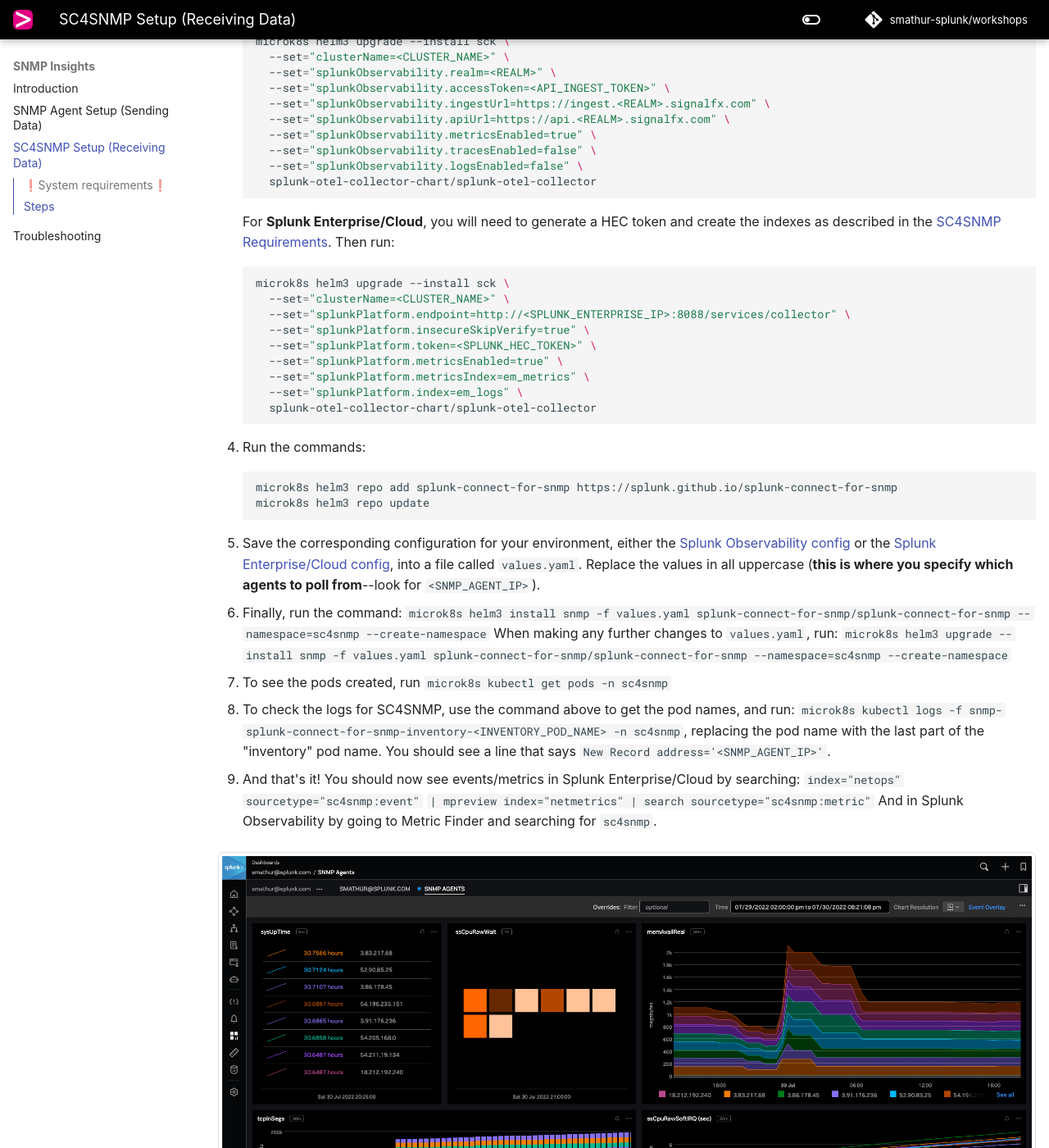
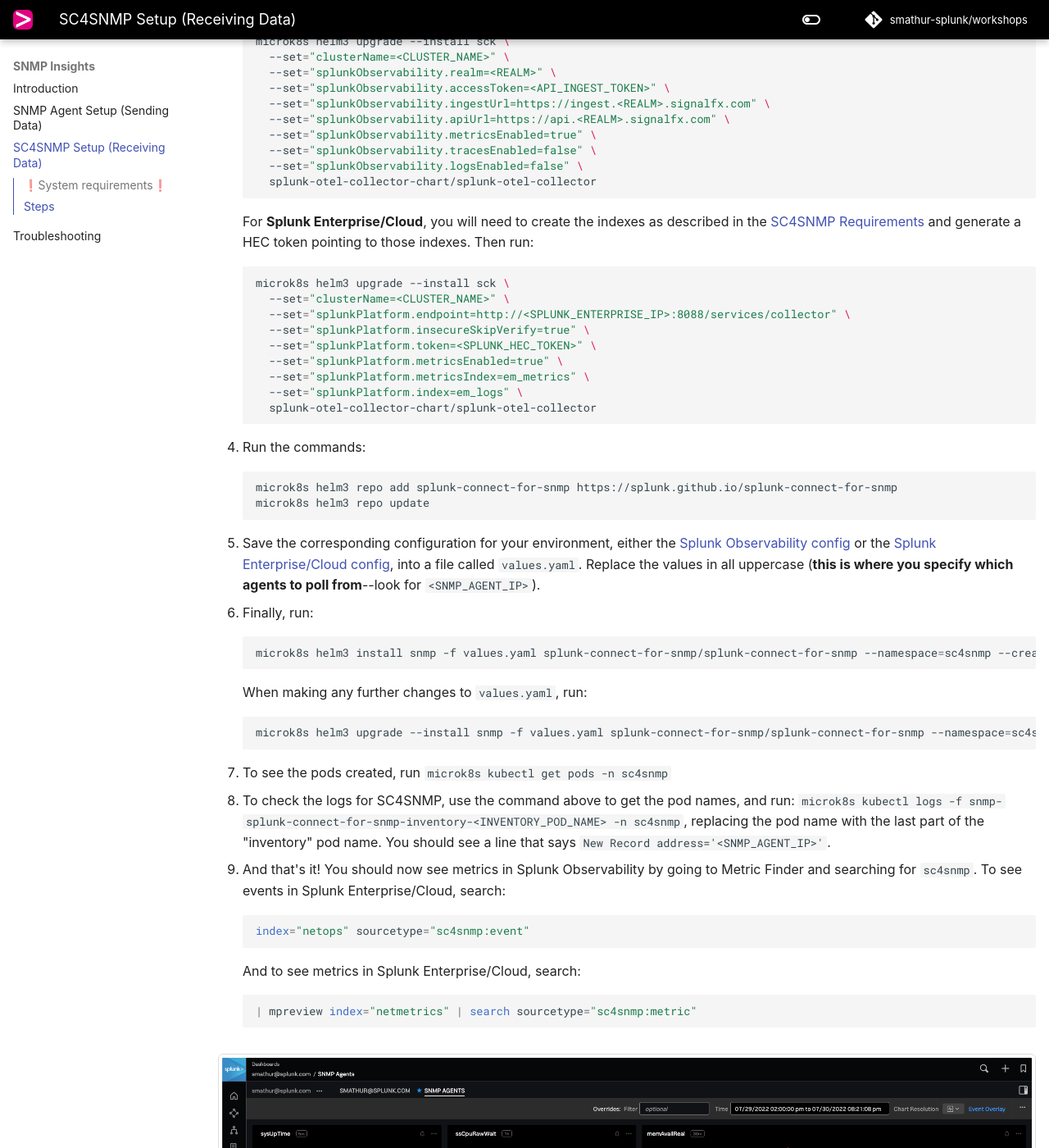
Before and after one commit to smathur-splunk/workshops, an MkDocs documentation site: the page built from docs/snmp_host.md, in a window 1280 px wide and 1400 px high, scrolled down 1129 px. Shown: the whole window at 82% size. Built offline with MkDocs 1.6.1 and Material for MkDocs 9.7.7, drawn with Linux system fonts in a browser that asks for light colours; some web fonts are replaced; comment, search, counter and statistics services are not loaded; the version menu is left out.

Commit message:
Format SC4SNMP page

````diff
--- a/docs/snmp_host.md
+++ b/docs/snmp_host.md
@@ -47,7 +47,7 @@
   --set="splunkObservability.logsEnabled=false" \
   splunk-otel-collector-chart/splunk-otel-collector
 ```
-For **Splunk Enterprise/Cloud**, you will need to generate a HEC token and create the indexes as described in the [SC4SNMP Requirements](https://splunk.github.io/splunk-connect-for-snmp/main/gettingstarted/splunk-requirements). Then run:
+For **Splunk Enterprise/Cloud**, you will need to create the indexes as described in the [SC4SNMP Requirements](https://splunk.github.io/splunk-connect-for-snmp/main/gettingstarted/splunk-requirements) and generate a HEC token pointing to those indexes. Then run:
 ```bash
 microk8s helm3 upgrade --install sck \
   --set="clusterName=<CLUSTER_NAME>" \
@@ -68,10 +68,14 @@
 
 5. Save the corresponding configuration for your environment, either the [Splunk Observability config](https://gist.githubusercontent.com/smathur-splunk/4660aab9c9aed7bac8bc95c20ec6afb4/raw/257b48c476cecb33685ba2641e9b510bf5bf7077/splunk_o11y_values.yaml) or the [Splunk Enterprise/Cloud config](https://gist.githubusercontent.com/smathur-splunk/4660aab9c9aed7bac8bc95c20ec6afb4/raw/257b48c476cecb33685ba2641e9b510bf5bf7077/splunk_enterprise_values.yaml), into a file called `values.yaml`. Replace the values in all uppercase (**this is where you specify which agents to poll from**--look for `<SNMP_AGENT_IP>`).
 
-6. Finally, run the command:
-`microk8s helm3 install snmp -f values.yaml splunk-connect-for-snmp/splunk-connect-for-snmp --namespace=sc4snmp --create-namespace`
+6. Finally, run:
+```bash
+microk8s helm3 install snmp -f values.yaml splunk-connect-for-snmp/splunk-connect-for-snmp --namespace=sc4snmp --create-namespace
+```
 When making any further changes to `values.yaml`, run:
-`microk8s helm3 upgrade --install snmp -f values.yaml splunk-connect-for-snmp/splunk-connect-for-snmp --namespace=sc4snmp --create-namespace`
+```bash
+microk8s helm3 upgrade --install snmp -f values.yaml splunk-connect-for-snmp/splunk-connect-for-snmp --namespace=sc4snmp --create-namespace
+```
 
 7. To see the pods created, run `microk8s kubectl get pods -n sc4snmp`
 
@@ -79,9 +83,13 @@
 `microk8s kubectl logs -f snmp-splunk-connect-for-snmp-inventory-<INVENTORY_POD_NAME> -n sc4snmp`, replacing the pod name with the last part of the "inventory" pod name.
 You should see a line that says `New Record address='<SNMP_AGENT_IP>'`.
 
-9. And that's it! You should now see events/metrics in Splunk Enterprise/Cloud by searching:
-`index="netops" sourcetype="sc4snmp:event"`
-`| mpreview index="netmetrics" | search sourcetype="sc4snmp:metric"`
-And in Splunk Observability by going to Metric Finder and searching for `sc4snmp`.
+9. And that's it! You should now see metrics in Splunk Observability by going to Metric Finder and searching for `sc4snmp`. To see events in Splunk Enterprise/Cloud, search:
+```sql
+index="netops" sourcetype="sc4snmp:event"
+```
+And to see metrics in Splunk Enterprise/Cloud, search:
+```sql
+| mpreview index="netmetrics" | search sourcetype="sc4snmp:metric"
+```
 
 ![Custom SNMP Dashboard in Splunk Observability](images/snmp_dash.png)
````
